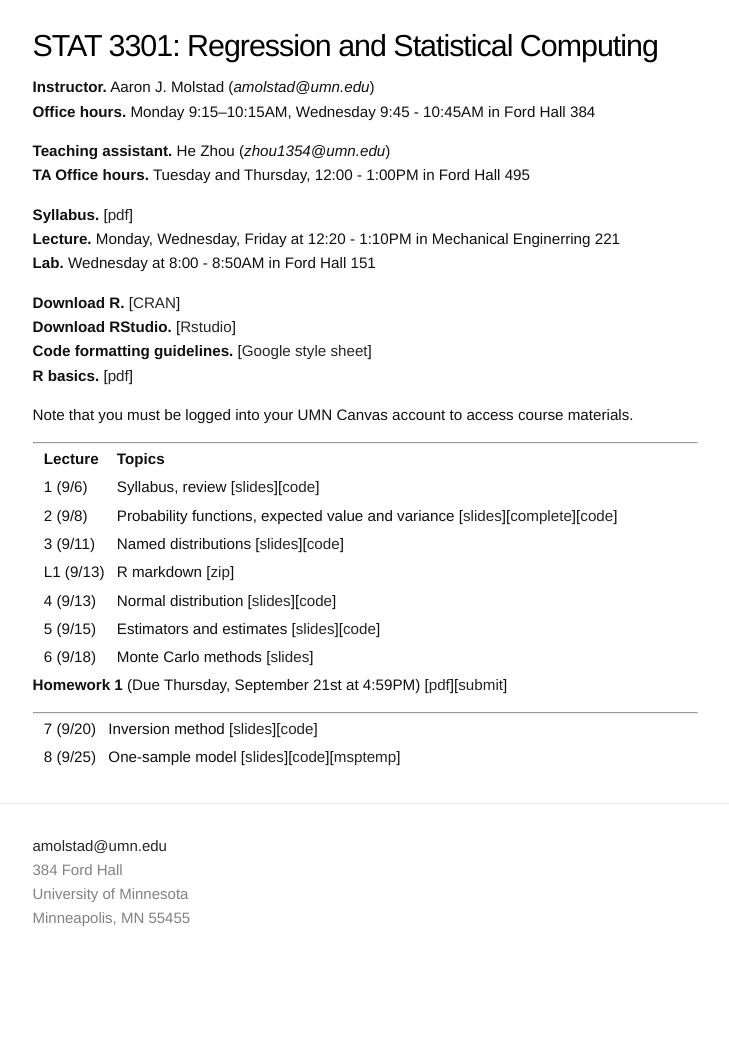
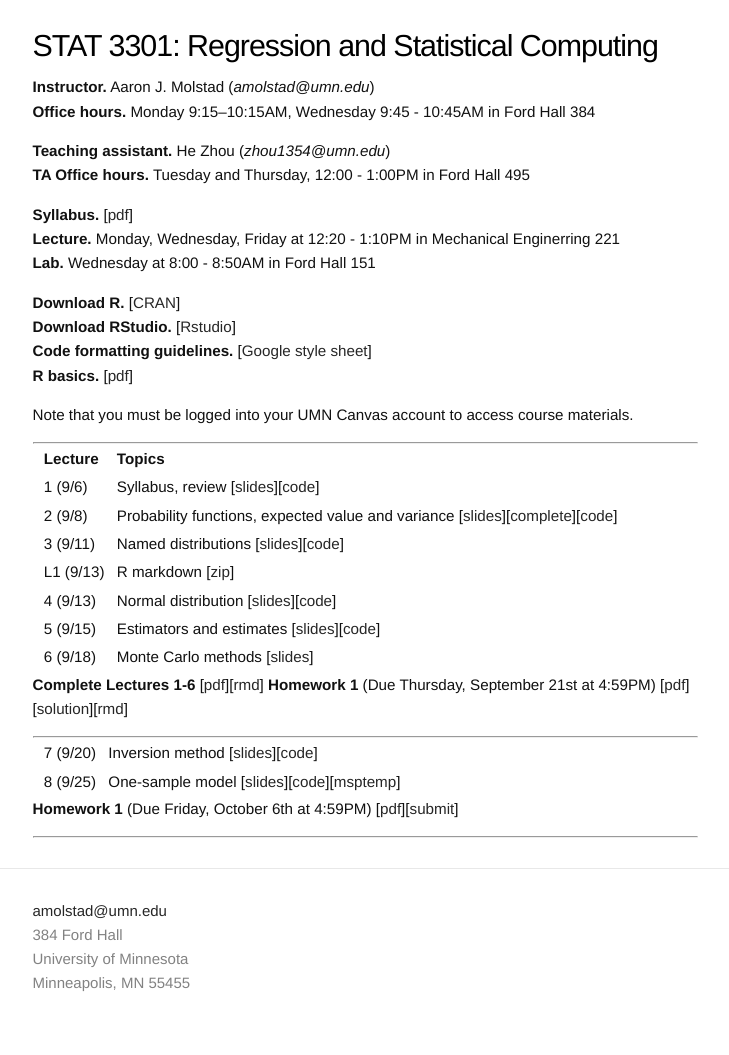
Before and after one commit to ajmolstad/ajmolstad.github.io, a Jekyll site: the page built from F23_STAT3301.md, in a window 1280 px wide. Shown: the whole page, without its empty margins (275-1004 px from the left). Built offline with Jekyll 4.4.1, drawn with Linux system fonts in a browser that asks for light colours; before the commit the page ends 990 px from its top, so only the background shows below that.

Commit message:
Update F23_STAT3301.md

```diff
--- a/F23_STAT3301.md
+++ b/F23_STAT3301.md
@@ -35,11 +35,15 @@ Note that you must be logged into your UMN Canvas account to access course mater
 || 5 (9/15) || Estimators and estimates [[slides](https://canvas.umn.edu/files/37811182/download?download_frd=1)][[code](https://canvas.umn.edu/files/37811440/download?download_frd=1)] ||
 || 6 (9/18) || Monte Carlo methods [[slides](https://canvas.umn.edu/files/37862696/download?download_frd=1)] ||
 
-
-**Homework 1** (Due Thursday, September 21st at 4:59PM) [[pdf](https://canvas.umn.edu/files/37706333/download?download_frd=1)][[submit](https://canvas.umn.edu/courses/389122/assignments/3459746)]
+**Complete Lectures 1-6** [[pdf](https://canvas.umn.edu/files/37882440/download?download_frd=1)][[rmd](https://canvas.umn.edu/files/37882441/download?download_frd=1)]
+**Homework 1** (Due Thursday, September 21st at 4:59PM) [[pdf](https://canvas.umn.edu/files/37706333/download?download_frd=1)][[solution](https://canvas.umn.edu/files/38020594/download?download_frd=1)][[rmd](https://canvas.umn.edu/files/38020596/download?download_frd=1)]
 
 ----------------------
 
 
 || 7 (9/20) || Inversion method [[slides](https://canvas.umn.edu/files/37972329/download?download_frd=1)][[code](https://canvas.umn.edu/files/37972506/download?download_frd=1)] ||
 || 8 (9/25) || One-sample model [[slides](https://canvas.umn.edu/files/38105404/download?download_frd=1)][[code](https://canvas.umn.edu/files/38105545/download?download_frd=1)][[msptemp](https://canvas.umn.edu/files/38105484/download?download_frd=1)] ||
+
+**Homework 1** (Due Friday, October 6th at 4:59PM) [[pdf](https://canvas.umn.edu/files/38157192/download?download_frd=1)][[submit](https://canvas.umn.edu/courses/389122/assignments/3476217)]
+
+----------------------
```
